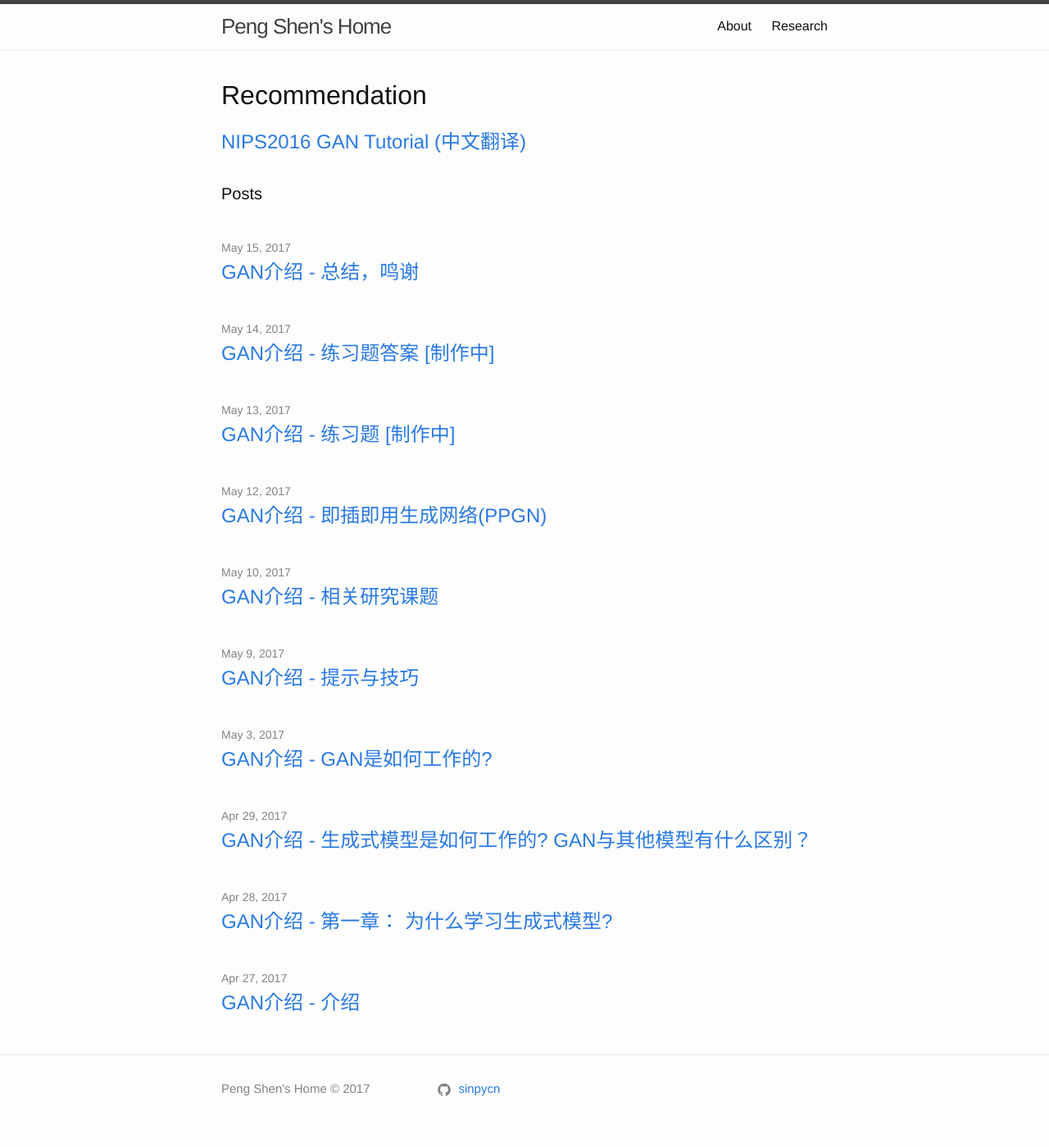
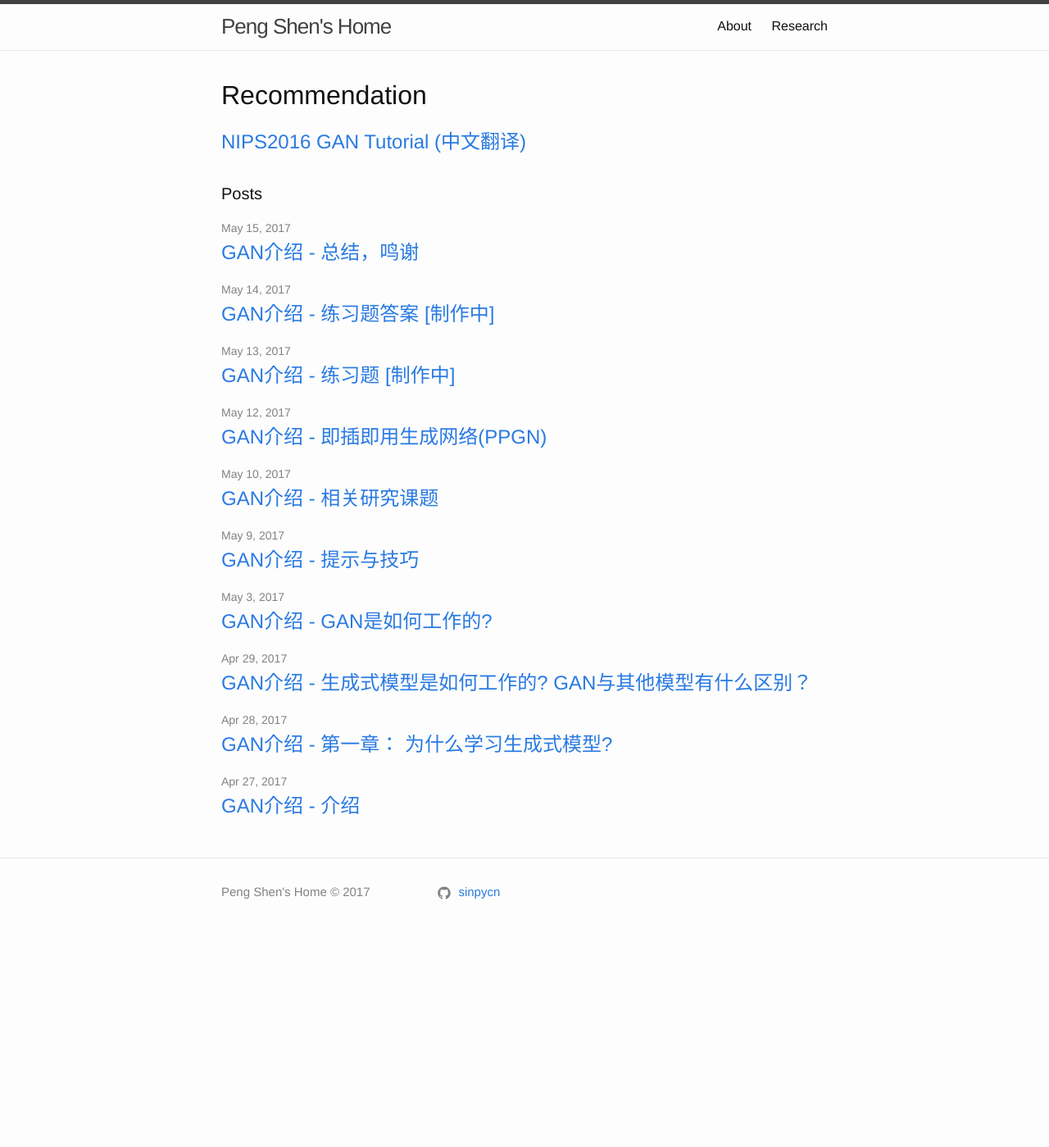
Before and after one commit to sinpycn/sinpycn.github.io, a Jekyll site: the page built from index.md, in a window 1280 px wide. Shown: the whole page at 82% size. Built offline with Jekyll 4.4.1, drawn with Linux system fonts in a browser that asks for light colours; after the commit the page ends 1159 px from its top, so only the background shows below that.

Commit message:
Update home.html

```diff
--- a/_layouts/home.html
+++ b/_layouts/home.html
@@ -19,12 +19,11 @@ layout: default
 
   <ul class="post-list">
     {% for post in site.posts %}
-      <br>
         {% assign date_format = site.minima.date_format | default: "%b %-d, %Y" %}
         <span class="post-meta">{{ post.date | date: date_format }}</span>
-        <h2>
+        <h3>
           <a class="post-link" href="{{ post.url | relative_url }}">{{ post.title | escape }}</a>
-        </h2>
+        </h3>
     {% endfor %}
   </ul>
 
```
